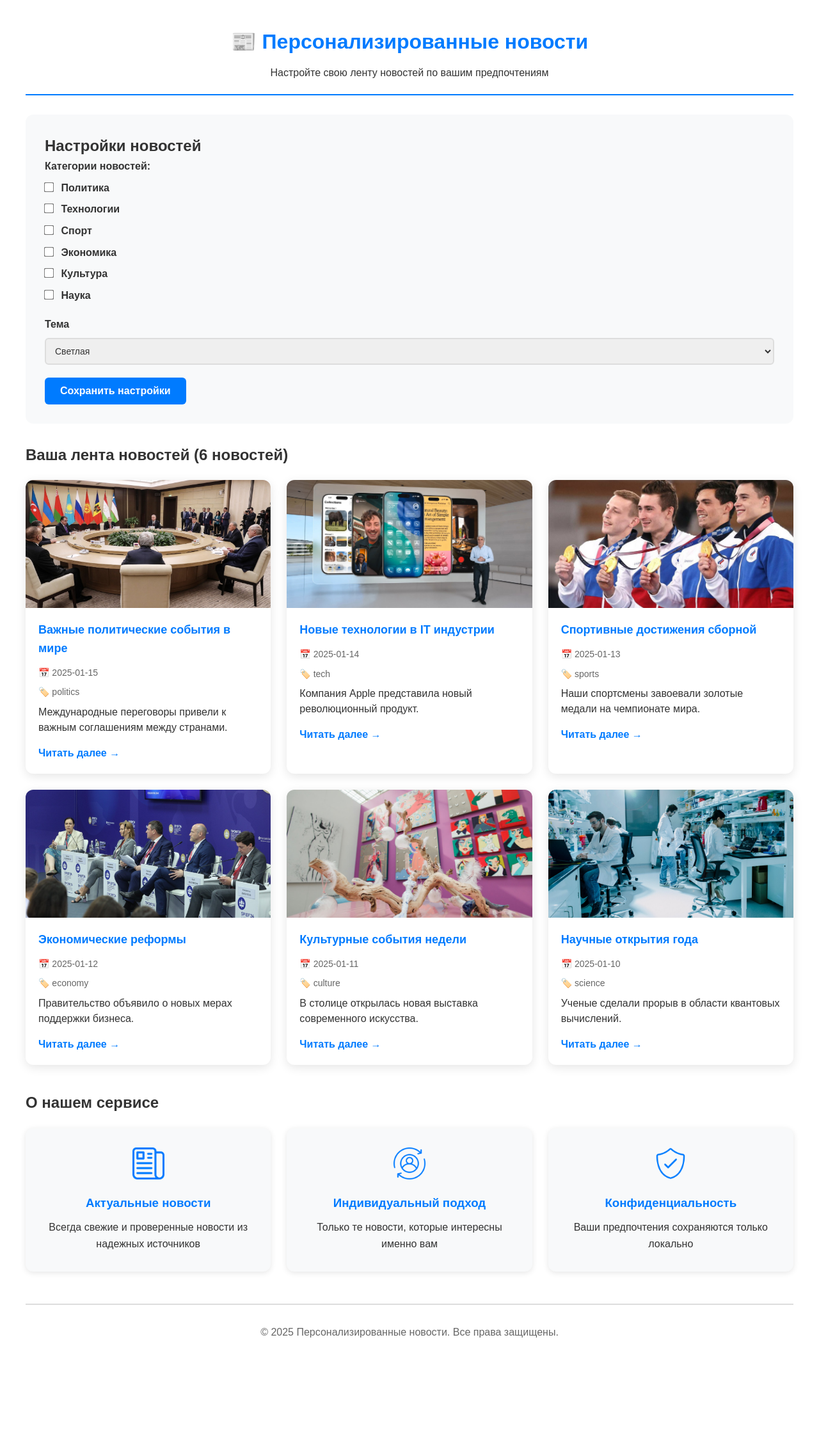
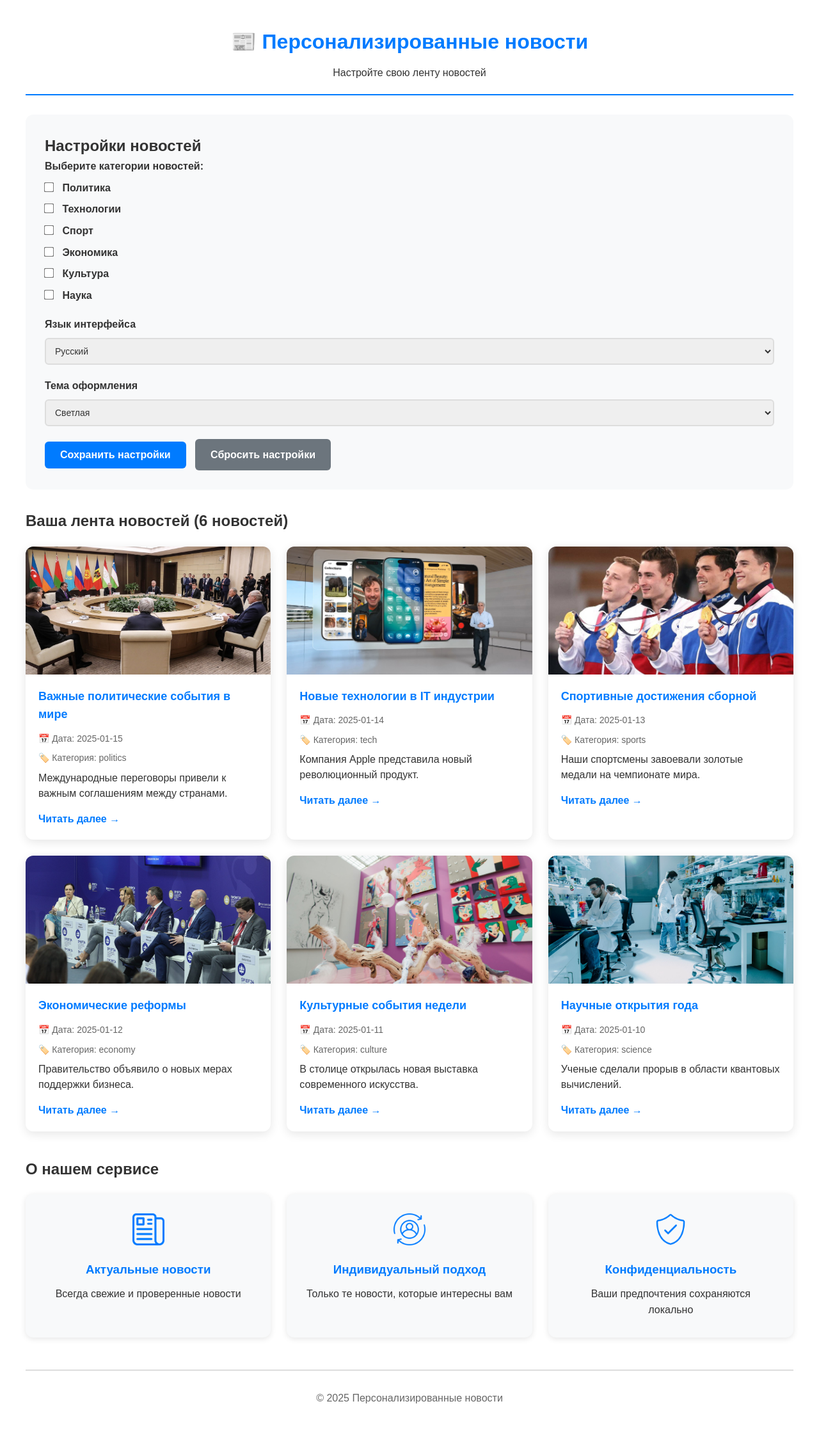
Before and after one commit to VADG3RN/Web, a Django app: page / in a window 1280 px wide. Shown: the whole page at 64% size. Before the commit the page ends 2090 px from the top, so only its background shows below. Run offline with Django 5.2, Linux system fonts and the light colour scheme.

Commit message:
Final FInal Version

```diff
--- a/project2_Aminov/second_aminov/myapp/forms.py
+++ b/project2_Aminov/second_aminov/myapp/forms.py
@@ -1,19 +1 @@
 from django import forms
-
-class NewsPreferencesForm(forms.Form):
-    categories = forms.MultipleChoiceField(
-        choices=[(cat['code'], cat['name']) for cat in [
-            {'id': 1, 'name': 'Политика', 'code': 'politics'},
-            {'id': 2, 'name': 'Технологии', 'code': 'tech'},
-            {'id': 3, 'name': 'Спорт', 'code': 'sports'},
-            {'id': 4, 'name': 'Экономика', 'code': 'economy'},
-            {'id': 5, 'name': 'Культура', 'code': 'culture'},
-            {'id': 6, 'name': 'Наука', 'code': 'science'},
-        ]],
-        widget=forms.CheckboxSelectMultiple,
-        required=False
-    )
-
-    theme = forms.ChoiceField(
-        choices=[('light', 'Светлая'), ('dark', 'Темная')],
-    )
--- a/project2_Aminov/second_aminov/myapp/static/css/style.css
+++ b/project2_Aminov/second_aminov/myapp/static/css/style.css
@@ -199,6 +199,27 @@ button:hover {
     margin-bottom: 10px;
 }
 
+.reset-button {
+    background: #6c757d;
+    color: white;
+    padding: 12px 24px;
+    border: none;
+    border-radius: 6px;
+    cursor: pointer;
+    font-size: 16px;
+    font-weight: bold;
+    transition: background 0.3s;
+    text-decoration: none;
+    display: inline-block;
+    margin-left: 10px;
+}
+
+.reset-button:hover {
+    background: #545b62;
+    color: white;
+    text-decoration: none;
+}
+
 footer {
     text-align: center;
     margin-top: 50px;
--- a/project2_Aminov/second_aminov/myapp/templates/myapp/index.html
+++ b/project2_Aminov/second_aminov/myapp/templates/myapp/index.html
@@ -1,99 +1,122 @@
 <!DOCTYPE html>
-<html lang="ru">
+<html lang="{{ preferences.language }}">
 <head>
     <meta charset="UTF-8">
     <meta name="viewport" content="width=device-width, initial-scale=1.0">
-    <title>Персонализированные новости</title>
-    <link rel="shortcut icon" href="static/images/favicon.ico" />
+    <title>{% if preferences.language == 'en' %}Personalized News{% else %}Персонализированные новости{% endif %}</title>
     <link rel="stylesheet" href="/static/css/style.css">
     {% if preferences.theme == 'dark' %}
     <link rel="stylesheet" href="/static/css/theme-dark.css">
-    {% else %}
-    {# style.css #}
     {% endif %}
 </head>
 <body>
     <div class="container">
         <header>
-            <h1>📰 Персонализированные новости</h1>
-            <p>Настройте свою ленту новостей по вашим предпочтениям</p>
+            <h1>📰 {% if preferences.language == 'en' %}Personalized News{% else %}Персонализированные новости{% endif %}</h1>
+            <p>{% if preferences.language == 'en' %}Customize your news feed{% else %}Настройте свою ленту новостей{% endif %}</p>
         </header>
 
         <main>
             <section class="preferences-form">
-                <h2>Настройки новостей</h2>
+                <h2>{% if preferences.language == 'en' %}News Settings{% else %}Настройки новостей{% endif %}</h2>
                 <form method="post">
                     {% csrf_token %}
 
                     <div class="form-group">
-                        <label>Категории новостей:</label>
-                        {{ form.categories }}
+                        <label>{% if preferences.language == 'en' %}Select news categories{% else %}Выберите категории новостей{% endif %}:</label>
+                        <div class="categories-list">
+                            {% for category in categories %}
+                            <label class="checkbox-label">
+                                <input type="checkbox" name="categories" value="{{ category.code }}"
+                                       {% if category.checked %}checked{% endif %}>
+                                {% if preferences.language == 'en' %}{{ category.name_en }}{% else %}{{ category.name_ru }}{% endif %}
+                            </label>
+                            {% endfor %}
+                        </div>
                     </div>
 
                     <div class="form-group">
-                        <label>Тема</label>
-                        {{ form.theme }}
+                        <label>{% if preferences.language == 'en' %}Interface language{% else %}Язык интерфейса{% endif %}</label>
+                        <select name="language">
+                            <option value="ru" {% if preferences.language == 'ru' %}selected{% endif %}>Русский</option>
+                            <option value="en" {% if preferences.language == 'en' %}selected{% endif %}>English</option>
+                        </select>
                     </div>
 
-                    <button type="submit">Сохранить настройки</button>
+                    <div class="form-group">
+                        <label>{% if preferences.language == 'en' %}Theme{% else %}Тема оформления{% endif %}</label>
+                        <select name="theme">
+                            <option value="light" {% if preferences.theme == 'light' %}selected{% endif %}>
+                                {% if preferences.language == 'en' %}Light{% else %}Светлая{% endif %}
+                            </option>
+                            <option value="dark" {% if preferences.theme == 'dark' %}selected{% endif %}>
+                                {% if preferences.language == 'en' %}Dark{% else %}Темная{% endif %}
+                            </option>
+                        </select>
+                    </div>
+
+                    <button type="submit">{% if preferences.language == 'en' %}Save settings{% else %}Сохранить настройки{% endif %}</button>
+                    <a href="?reset=true" class="reset-button">
+                        {% if preferences.language == 'en' %}Reset settings{% else %}Сбросить настройки{% endif %}
+                    </a>
                 </form>
             </section>
 
             <section class="news-feed">
-                <h2>Ваша лента новостей ({{ news_items|length }} новостей)</h2>
+                <h2>
+                    {% if preferences.language == 'en' %}Your news feed{% else %}Ваша лента новостей{% endif %}
+                    ({{ news_items|length }} {% if preferences.language == 'en' %}news{% else %}новостей{% endif %})
+                </h2>
 
                 <div class="news-grid">
                     {% for news in news_items %}
                     <div class="news-card">
                         <div class="news-image">
                             <img src="/static/images/{{ news.image }}" alt="{{ news.title }}"
-                                onerror="this.src='/static/images/default-news.jpg'">
+                                 onerror="this.src='/static/images/default-news.jpg'">
                         </div>
                         <div class="news-content">
                             <h3>{{ news.title }}</h3>
-                            <p class="news-date">📅 {{ news.date }}</p>
-                            <p class="news-category">🏷️ {{ news.category }}</p>
+                            <p class="news-date">📅 {% if preferences.language == 'en' %}Date{% else %}Дата{% endif %}: {{ news.date }}</p>
+                            <p class="news-category">🏷️ {% if preferences.language == 'en' %}Category{% else %}Категория{% endif %}: {{ news.category }}</p>
                             <p class="news-excerpt">{{ news.content }}</p>
-                            <a href="/visited/news-{{ news.id }}/" class="read-more">Читать далее →</a>
+                            <a href="#" class="read-more">
+                                {% if preferences.language == 'en' %}Read more →{% else %}Читать далее →{% endif %}
+                            </a>
                         </div>
                     </div>
                     {% empty %}
                     <div class="no-news">
-                        <p>Новости не найдены. Попробуйте изменить фильтры или сбросить настройки.</p>
-                        <form method="post" style="margin-top: 20px;">
-                            {% csrf_token %}
-                            <input type="hidden" name="reset" value="true">
-                            <button type="submit" style="background: #28a745;">Сбросить настройки</button>
-                        </form>
+                        <p>{% if preferences.language == 'en' %}No news found. Try changing filters.{% else %}Новости не найдены. Попробуйте изменить фильтры.{% endif %}</p>
                     </div>
                     {% endfor %}
                 </div>
             </section>
 
             <section class="additional-content">
-                <h2>О нашем сервисе</h2>
+                <h2>{% if preferences.language == 'en' %}About our service{% else %}О нашем сервисе{% endif %}</h2>
                 <div class="content-grid">
                     <div class="content-card">
-                        <img src="/static/images/news-icon.png" alt="Новости" width="50">
-                        <h3>Актуальные новости</h3>
-                        <p>Всегда свежие и проверенные новости из надежных источников</p>
+                        <img src="/static/images/news-icon.png" alt="News" width="50">
+                        <h3>{% if preferences.language == 'en' %}Latest News{% else %}Актуальные новости{% endif %}</h3>
+                        <p>{% if preferences.language == 'en' %}Fresh and verified news from reliable sources{% else %}Всегда свежие и проверенные новости{% endif %}</p>
                     </div>
                     <div class="content-card">
-                        <img src="/static/images/personalization-icon.png" alt="Персонализация" width="50">
-                        <h3>Индивидуальный подход</h3>
-                        <p>Только те новости, которые интересны именно вам</p>
+                        <img src="/static/images/personalization-icon.png" alt="Personalization" width="50">
+                        <h3>{% if preferences.language == 'en' %}Individual Approach{% else %}Индивидуальный подход{% endif %}</h3>
+                        <p>{% if preferences.language == 'en' %}Only news that interests you{% else %}Только те новости, которые интересны вам{% endif %}</p>
                     </div>
                     <div class="content-card">
-                        <img src="/static/images/security-icon.png" alt="Безопасность" width="50">
-                        <h3>Конфиденциальность</h3>
-                        <p>Ваши предпочтения сохраняются только локально</p>
+                        <img src="/static/images/security-icon.png" alt="Security" width="50">
+                        <h3>{% if preferences.language == 'en' %}Privacy{% else %}Конфиденциальность{% endif %}</h3>
+                        <p>{% if preferences.language == 'en' %}Your preferences are stored locally{% else %}Ваши предпочтения сохраняются локально{% endif %}</p>
                     </div>
                 </div>
             </section>
         </main>
 
         <footer>
-            <p>© 2025 Персонализированные новости. Все права защищены.</p>
+            <p>© 2025 {% if preferences.language == 'en' %}Personalized News{% else %}Персонализированные новости{% endif %}</p>
         </footer>
     </div>
 </body>
--- a/project2_Aminov/second_aminov/myapp/urls.py
+++ b/project2_Aminov/second_aminov/myapp/urls.py
@@ -3,5 +3,4 @@ from . import views
 
 urlpatterns = [
     path('', views.index, name='index'),
-    path('visited/<str:page_name>/', views.save_visited_page, name='save_visited_page'),
 ]
--- a/project2_Aminov/second_aminov/myapp/views.py
+++ b/project2_Aminov/second_aminov/myapp/views.py
@@ -1,54 +1,7 @@
 from django.shortcuts import render, redirect
 from django.http import HttpResponse
-from .forms import NewsPreferencesForm
-import json
-from datetime import datetime, timedelta
-from django.utils import timezone
 
 def index(request):
-    # Обработка сброса настроек
-    if request.method == 'POST' and 'reset' in request.POST:
-        response = redirect('index')
-        response.delete_cookie('news_preferences')
-        return response
-
-    # Получаем настройки из cookies
-    preferences_str = request.COOKIES.get('news_preferences', '{}')
-    try:
-        preferences = json.loads(preferences_str)
-    except json.JSONDecodeError:
-        preferences = {}
-
-    # Устанавливаем начальные значения по умолчанию
-    default_preferences = {
-        'categories': [],
-        'theme': 'light',
-    }
-
-    # Объединяем с настройками по умолчанию
-    for key, value in default_preferences.items():
-        preferences[key] = preferences.get(key, value)
-
-    # Создаем форму с текущими настройками
-    form_initial = {
-        'categories': preferences.get('categories', []),
-        'theme': preferences.get('theme', 'light'),
-    }
-
-    form = NewsPreferencesForm(initial=form_initial)
-
-    if request.method == 'POST' and 'reset' not in request.POST:
-        form = NewsPreferencesForm(request.POST)
-        if form.is_valid():
-            # Сохраняем настройки в cookies
-            response = redirect('index')
-            preferences = {
-                'categories': form.cleaned_data['categories'],
-                'theme': form.cleaned_data['theme'],
-            }
-            response.set_cookie('news_preferences', json.dumps(preferences), max_age=30*24*60*60)
-            return response
-
     # Данные новостей
     news_items = [
         {
@@ -101,31 +54,64 @@ def index(request):
         }
     ]
 
-    selected_categories = preferences.get('categories', [])
-    if not selected_categories:
+    # Получаем настройки из cookies
+    categories_cookie = request.COOKIES.get('categories', '')
+    language_cookie = request.COOKIES.get('language', 'ru')
+    theme_cookie = request.COOKIES.get('theme', 'light')
+
+    # Преобразуем строку категорий в список
+    selected_categories = categories_cookie.split(',') if categories_cookie else []
+
+    # Обработка POST запроса (сохранение настроек)
+    if request.method == 'POST':
+        # Получаем данные из формы
+        categories = request.POST.getlist('categories', [])
+        language = request.POST.get('language', 'ru')
+        theme = request.POST.get('theme', 'light')
+
+        # Создаем response с обновленными cookies
+        response = redirect('index')
+        response.set_cookie('categories', ','.join(categories), max_age=30*24*60*60)
+        response.set_cookie('language', language, max_age=30*24*60*60)
+        response.set_cookie('theme', theme, max_age=30*24*60*60)
+        return response
+
+    # Обработка сброса настроек
+    if 'reset' in request.GET:
+        response = redirect('index')
+        response.delete_cookie('categories')
+        response.delete_cookie('language')
+        response.delete_cookie('theme')
+        return response
+
+    # Фильтруем новости по выбранным категориям
+    if selected_categories and selected_categories != ['']:
+        filtered_news = [news for news in news_items if news['category'] in selected_categories]
+    else:
         filtered_news = news_items
-    else:
-        filtered_news = [news for news in news_items if news['category'] in selected_categories]
+
+    # Подготавливаем данные для шаблона
+    categories_list = [
+        {'code': 'politics', 'name_ru': 'Политика', 'name_en': 'Politics'},
+        {'code': 'tech', 'name_ru': 'Технологии', 'name_en': 'Technology'},
+        {'code': 'sports', 'name_ru': 'Спорт', 'name_en': 'Sports'},
+        {'code': 'economy', 'name_ru': 'Экономика', 'name_en': 'Economy'},
+        {'code': 'culture', 'name_ru': 'Культура', 'name_en': 'Culture'},
+        {'code': 'science', 'name_ru': 'Наука', 'name_en': 'Science'},
+    ]
+
+    # Проверяем, какие категории выбраны
+    for category in categories_list:
+        category['checked'] = category['code'] in selected_categories
 
     context = {
-        'form': form,
         'news_items': filtered_news,
-        'preferences': preferences,
+        'categories': categories_list,
+        'preferences': {
+            'language': language_cookie,
+            'theme': theme_cookie,
+        },
+        'selected_categories': selected_categories,
     }
+
     return render(request, 'myapp/index.html', context)
-
-def save_visited_page(request, page_name):
-    visited_pages = request.COOKIES.get('visited_pages', '[]')
-    try:
-        visited_pages = json.loads(visited_pages)
-    except json.JSONDecodeError:
-        visited_pages = []
-
-    if page_name not in visited_pages:
-        visited_pages.append(page_name)
-        if len(visited_pages) > 5:
-            visited_pages = visited_pages[-5:]
-
-    response = HttpResponse(f"Страница {page_name} посещена")
-    response.set_cookie('visited_pages', json.dumps(visited_pages), max_age=30*24*60*60)
-    return response
```
Also changed, not shown: project2_Aminov/second_aminov/myapp/static/images/default-news.jpg (added).
